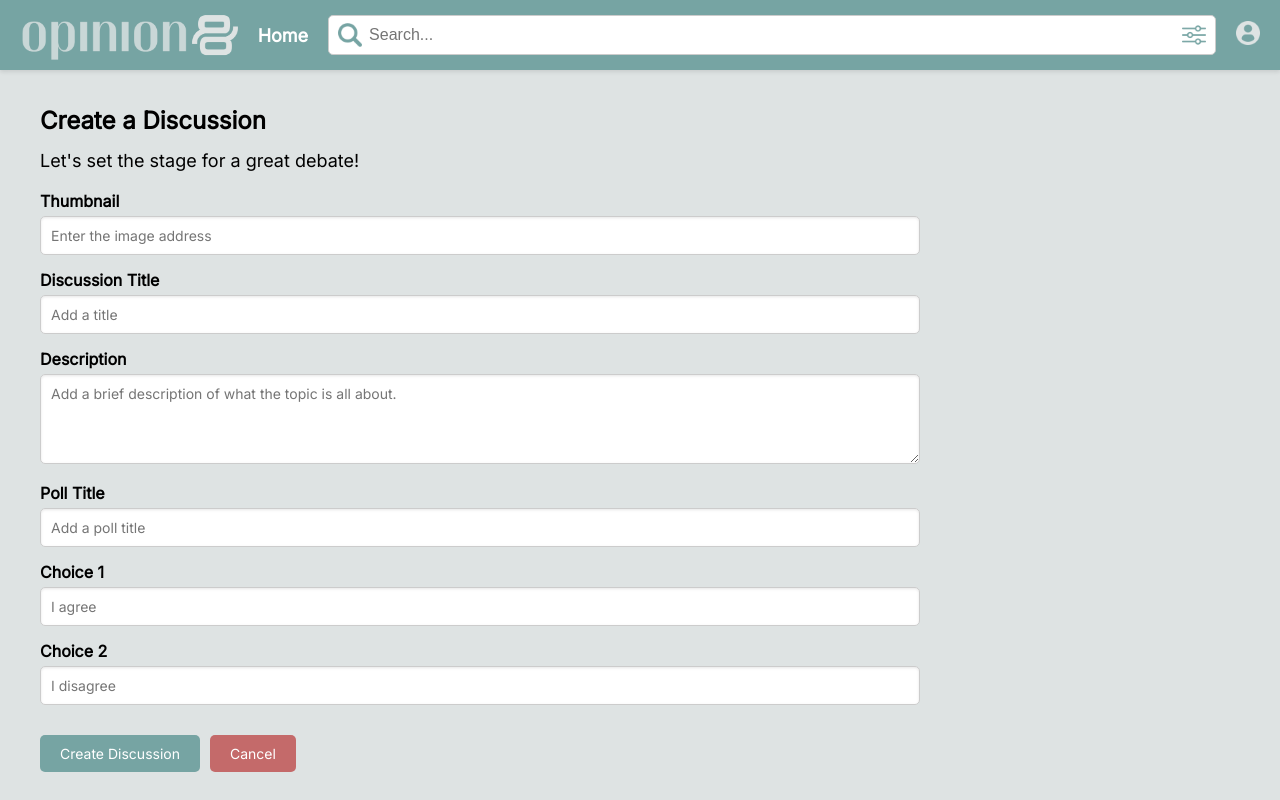
After one commit to nicole-buere/opinion8, a PHP site: page /create_discussion.php in a window 1280 px wide. The commit adds this page. Run offline with PHP 8.4, Linux system fonts and the light colour scheme.

Commit message:
create discussion function done

```diff
--- /dev/null
+++ b/css/create_discussion.css
@@ -0,0 +1,92 @@
+/* CSS for create_discussion.php */
+@import url('https://fonts.googleapis.com/css?family=Inter');
+
+body {
+    width: 100%;
+    height: 100%;
+    margin: 0;
+    padding: 0;
+    background-color: #dee3e3;
+    font-family: 'Inter', sans-serif;
+}
+
+.content-box {
+    display: flex;
+    flex-direction: column;
+    padding: 20px;
+    width: 900px;
+    margin-left: 20px;
+}
+
+.greeting h1 {
+    font-size: 24px;
+    font-weight: bold;
+    margin-bottom: 10px;
+}
+
+.greeting h2 {
+    font-size: 18px;
+    font-weight: normal;
+    margin-bottom: 20px;
+}
+
+.form-group {
+    margin-bottom: 15px;
+}
+
+.form-group label {
+    display: block;
+    margin-bottom: 5px;
+    font-weight: bold;
+}
+
+.form-group input[type="text"],
+.form-group input[type="url"],
+.form-group textarea {
+    width: calc(100% - 20px);
+    padding: 10px;
+    border: 1px solid #ccc;
+    border-radius: 5px;
+    box-shadow: inset 0 1px 3px rgba(0, 0, 0, 0.1);
+    font-size: 14px;
+    font-family: 'Inter', sans-serif;
+    box-sizing: border-box;
+}
+
+.form-group textarea {
+    resize: vertical;
+}
+
+.form-actions {
+    display: flex;
+    justify-content: flex-start;
+    margin-top: 30px;
+}
+
+.form-actions button {
+    padding: 10px 20px;
+    border: none;
+    border-radius: 5px;
+    cursor: pointer;
+    font-size: 14px;
+    font-family: 'Inter', sans-serif;
+}
+
+.form-actions button[type="submit"] {
+    background-color: #76a4a3;
+    color: white;
+}
+
+.form-actions button.cancel {
+    background-color: #c46a6a;
+    color: white;
+    margin-left: 10px;
+}
+
+.form-actions button[type="submit"]:hover {
+    background-color: #577979; /* Darker shade for hover effect */
+}
+
+.form-actions button.cancel:hover {
+    background-color: #9c5555; /* Darker red for hover effect */
+}
--- /dev/null
+++ b/views/create_discussion.php
@@ -0,0 +1,75 @@
+<!-- page when admin wants to create a debate discussion -->
+<!DOCTYPE html>
+<html>
+<head>
+    <title>Create a Discussion</title>
+    <link rel="stylesheet" href="../css/create_discussion.css">
+    <link rel="stylesheet" href="../css/header.css">
+</head>
+<body>
+    <!-- header -->
+    <div class="header">
+        <img src="../assets/alt_logo.png" alt="alt-logo" class="alt-logo">
+        <a href="admin_homepage.php" class="home-link">Home</a>
+
+        <div class="search-container">
+            <div class="search-bar-wrapper">
+                <img src="../assets/search icon.png" alt="search-icon" class="search-icon">
+                <input type="text" placeholder="Search..." class="search-bar">
+                <a href="search.php" class="search-link">
+                    <img src="../assets/advance search filter.png" alt="filter-icon" class="filter-icon">
+                </a>
+            </div>
+        </div>
+        <a href="user_settings.php" title="User Settings">
+            <img src="../assets/user.png" alt="user-icon" class="icon user-icon">
+        </a>
+    </div>
+
+    <!-- main content -->
+    <div class="content-box">
+        <div class="greeting">
+            <h1>Create a Discussion</h1>
+            <h2>Let's set the stage for a great debate!</h2>
+        </div>
+
+        <!-- forms -->
+        <form action="../actions/create_discussion_action.php" method="post">
+            <div class="form-group">
+                <label for="thumbnail">Thumbnail</label>
+                <input type="url" id="thumbnail" name="thumbnail" placeholder="Enter the image address" required>
+            </div>
+
+            <div class="form-group">
+                <label for="title">Discussion Title</label>
+                <input type="text" id="title" name="title" placeholder="Add a title" required>
+            </div>
+
+            <div class="form-group">
+                <label for="description">Description</label>
+                <textarea id="description" name="description" rows="4" placeholder="Add a brief description of what the topic is all about." required></textarea>
+            </div>
+
+            <div class="form-group">
+                <label for="poll_title">Poll Title</label>
+                <input type="text" id="poll_title" name="poll_title" placeholder="Add a poll title">
+            </div>
+
+            <div class="form-group">
+                <label for="choice1">Choice 1</label>
+                <input type="text" id="choice1" name="choice1" placeholder="I agree">
+            </div>
+
+            <div class="form-group">
+                <label for="choice2">Choice 2</label>
+                <input type="text" id="choice2" name="choice2" placeholder="I disagree">
+            </div>
+
+            <div class="form-actions">
+                <button type="submit">Create Discussion</button>
+                <button type="button" class="cancel" onclick="window.location.href='admin_homepage.php'">Cancel</button>
+            </div>
+        </form>
+    </div>
+</body>
+</html>
```
Also changed, not shown: actions/create_discussion_action.php (added, +38 -0 lines), css/admin_home.css (+12 -12 lines), sql/opinion8_db.sql (+163 -47 lines), views/admin_homepage.php (+9 -5 lines), README.md.
